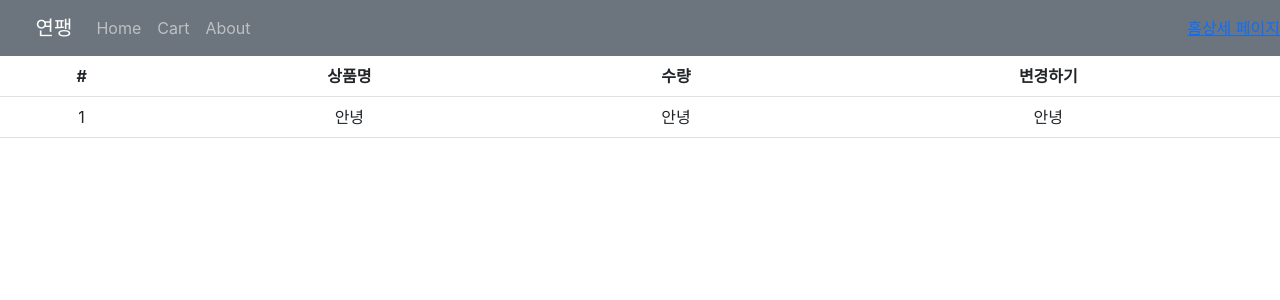
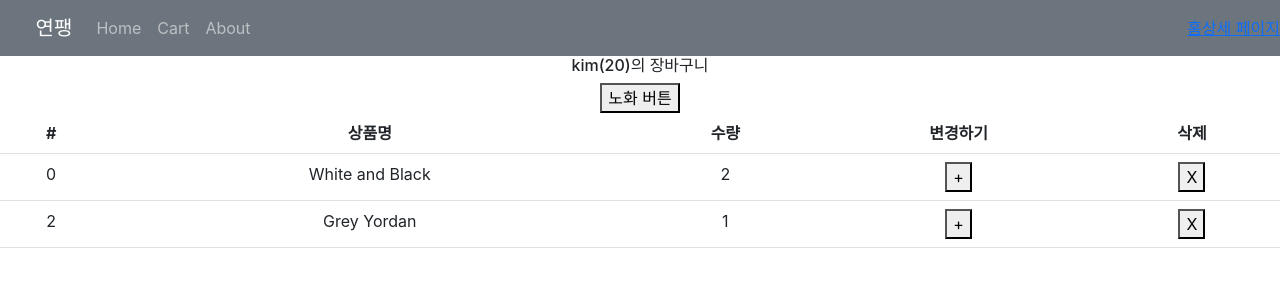
Before and after one commit to KIMHAUN/haunPortfolio, a React (Create React App) app: page /cart in a window 1280 px wide. Shown: the top 300 px of the page. Built offline with nearby package versions, Linux system fonts and the light colour scheme.

Commit message:
장바구니 기능 만들기

```diff
--- a/src/App.js
+++ b/src/App.js
@@ -1,5 +1,5 @@
 import "./App.css";
-import { createContext, useState } from "react";
+import { createContext, useEffect, useState } from "react";
 import { Navbar, Container, Nav, Row, Col } from "react-bootstrap";
 import bg from "./img/bg.png";
 import data from "./data";
@@ -12,9 +12,17 @@ import Cart from "./pages/Cart";
 export let Context1 = createContext();
 
 function App() {
+  useEffect(() => {
+    localStorage.setItem("watched", JSON.stringify([]));
+  }, []);
+
+  let obj = { name: "kim" };
+  localStorage.setItem("data", JSON.stringify(obj));
+  let 꺼낸거 = localStorage.getItem("data");
+  console.log(JSON.parse(꺼낸거));
+
   let [shoes, setShoes] = useState(data);
   let [재고, 재고변경] = useState([10, 11, 12]);
-
   let navigate = useNavigate(); //hook : 유용한 정보가 들어있는 함수
 
   return (
@@ -38,7 +46,7 @@ function App() {
             </Nav.Link>
             <Nav.Link
               onClick={() => {
-                navigate("/detail");
+                navigate("/cart");
               }}
             >
               Cart
@@ -73,8 +81,9 @@ function App() {
                     ".jpg";
                   return (
                     <Item
+                      key={i}
                       i={i}
-                      title={shoes[i].title}
+                      title={shoes[i].name}
                       content={shoes[i].content}
                       price={shoes[i].price}
                       src={img}
@@ -110,9 +119,7 @@ function App() {
         <Route
           path="/detail/:id"
           element={
-            <Context1.Provider>
-              {" "}
-              value={{ 재고, shoes }}
+            <Context1.Provider value={{ 재고, shoes }}>
               <Detail shoes={shoes} />
             </Context1.Provider>
           }
--- a/src/data.js
+++ b/src/data.js
@@ -1,24 +1,25 @@
 let data = [
   {
-      id : 0,
-      title : "White and Black",
-      content : "Born in France",
-      price : 120000
+    id: 0,
+    name: "White and Black",
+    content: "Born in France",
+    price: 120000,
   },
 
   {
-      id : 1,
-      title : "Red Knit",
-      content : "Born in Seoul",
-      price : 110000
+    id: 1,
+    name: "Red Knit",
+    content: "Born in Seoul",
+    count: 1,
+    price: 110000,
   },
 
   {
-      id : 2,
-      title : "Grey Yordan",
-      content : "Born in the States",
-      price : 130000
-    }
-  ]
+    id: 2,
+    name: "Grey Yordan",
+    content: "Born in the States",
+    price: 130000,
+  },
+];
 
 export default data;
--- a/src/pages/Cart.js
+++ b/src/pages/Cart.js
@@ -1,7 +1,25 @@
 import { Table } from "react-bootstrap";
+import { useDispatch, useSelector } from "react-redux";
+import { setAge } from "./../store/userSlice";
+import { setStock, deleteItem } from "./../store";
 function Cart() {
+  //redux store가져와줌
+  let cart = useSelector((state) => state.cart);
+  let state = useSelector((state) => state);
+  let dispatch = useDispatch(); //store.js로 요청 보내주는 함수
+
   return (
     <div>
+      <h6>
+        {state.user.name}({state.user.age})의 장바구니
+      </h6>
+      <button
+        onClick={() => {
+          dispatch(setAge(100));
+        }}
+      >
+        노화 버튼
+      </button>
       <Table>
         <thead>
           <tr>
@@ -9,15 +27,35 @@ function Cart() {
             <th>상품명</th>
             <th>수량</th>
             <th>변경하기</th>
+            <th>삭제</th>
           </tr>
         </thead>
         <tbody>
-          <tr>
-            <td>1</td>
-            <td>안녕</td>
-            <td>안녕</td>
-            <td>안녕</td>
-          </tr>
+          {cart.map((a, i) => (
+            <tr key={i}>
+              <td>{a.id}</td>
+              <td>{a.name}</td>
+              <td>{a.count}</td>
+              <td>
+                <button
+                  onClick={() => {
+                    dispatch(setStock(a.id));
+                  }}
+                >
+                  +
+                </button>
+              </td>
+              <td>
+                <button
+                  onClick={() => {
+                    dispatch(deleteItem(a));
+                  }}
+                >
+                  X
+                </button>
+              </td>
+            </tr>
+          ))}
         </tbody>
       </Table>
     </div>
--- a/src/pages/Detail.js
+++ b/src/pages/Detail.js
@@ -1,10 +1,12 @@
 import { useParams } from "react-router-dom";
 import styled from "styled-components";
 import { useContext, useState } from "react";
+import { useDispatch, useSelector } from "react-redux";
 import { useEffect } from "react";
 import "../App.css";
 import { Nav } from "react-bootstrap";
 import { Context1 } from "./../App";
+import { order } from "./../store";
 import App from "../App";
 
 //css까지 안가도 js에서 스타일 적용
@@ -25,16 +27,19 @@ let Box = styled.div`
 export default function Detail(props) {
   //보관함 해체
   let { 재고, shoes } = useContext(Context1);
-
   let { id } = useParams();
   let [count, setCount] = useState(0);
   let 찾은상품 = props.shoes.find((x) => x.id == id);
   let [할인, set할인] = useState(true);
   let [경고, 경고변경] = useState(false);
-  let [num, setNum] = useState("");
+  let [num, setNum] = useState(0);
   let numeric = /^[0-9]+$/;
   let [tab, setTab] = useState(0);
   let [fade, setFade] = useState("");
+
+  let cart = useSelector((state) => state.cart);
+  let state = useSelector((state) => state);
+  let dispatch = useDispatch(); //store.js로 요청 보내주는 함수
 
   useEffect(() => {
     //mount, update시 코드 실행
@@ -94,16 +99,16 @@ export default function Detail(props) {
           <div className="alert alert-danger">그러지 마세요!!</div>
         ) : null}
 
-        <input
+        {/* <input
           onChange={(e) => {
             setNum(e.target.value);
           }}
-        />
+        /> */}
 
         <input
           onChange={(e) => {
             let input = e.target.value;
-            if (!numeric.test(input)) {
+            if (!numeric.test(input) && input) {
               console.log("숫자 아님!");
               경고변경(true);
             } else {
@@ -112,10 +117,20 @@ export default function Detail(props) {
           }}
         />
         <div className="col-md-6">
-          <h4 className="pt-5">{찾은상품.title}</h4>
+          <h4 className="pt-5">{찾은상품.name}</h4>
           <p>{props.shoes[id].content}</p>
           <p>{props.shoes[id].price}</p>
-          <button className="btn btn-danger">주문하기</button>
+          <button
+            className="btn btn-danger"
+            onClick={() => {
+              //console.log("찾은 상품" + JSON.stringify({ 찾은상품 }));
+              //dispatch(order({ 찾은상품 }.찾은상품));
+              dispatch(order({ id: id, name: props.shoes[id].name, count: 1 }));
+              console.log(state.cart);
+            }}
+          >
+            주문하기
+          </button>
         </div>
       </div>
 
--- a/src/store.js
+++ b/src/store.js
@@ -1,5 +1,49 @@
-import { configureStore } from "@reduxjs/toolkit";
+import { configureStore, createSlice } from "@reduxjs/toolkit";
+import user from "./store/userSlice.js";
+
+let cart = createSlice({
+  name: "cart",
+  initialState: [
+    { id: 0, name: "White and Black", count: 2 },
+    { id: 2, name: "Grey Yordan", count: 1 },
+  ],
+  reducers: {
+    //카트에서 + 클릭
+    setStock(state, action) {
+      //console.log(state.find((x) => x.id == action.payload));
+      let stock = state.find((x) => x.id == action.payload);
+      stock.count++;
+    },
+    order(state, action) {
+      let num = state.findIndex((a) => {
+        return a.id == action.payload.id;
+      });
+      console.log(num);
+      //let stock = state.find((x) => x.id == action.payload.id);
+      if (num == -1) {
+        state.push(action.payload);
+      } else {
+        state[num].count++;
+      }
+    },
+    deleteItem(state, action) {
+      state.pop(action.payload);
+    },
+  },
+});
+
+//재고
+let stock = createSlice({
+  name: "stock",
+  initialState: [10, 11, 12],
+});
+
+export let { setStock, order, deleteItem } = cart.actions;
 
 export default configureStore({
-  reducer: {},
+  reducer: {
+    user: user.reducer,
+    stock: stock.reducer,
+    cart: cart.reducer,
+  },
 });
--- /dev/null
+++ b/src/store/userSlice.js
@@ -0,0 +1,20 @@
+import { createSlice } from "@reduxjs/toolkit";
+
+//useState역할
+let user = createSlice({
+  name: "user",
+  initialState: { name: "kim", age: 20 },
+  reducers: {
+    setName(state) {
+      //return { name: "park", age: 20 };
+      state.name = "park";
+    },
+    setAge(state, action) {
+      state.age += action.payload;
+    },
+  },
+});
+//distructureing
+export let { setName, setAge } = user.actions;
+
+export default user;
```
Lines whose indentation alone changed are shown as unchanged.
